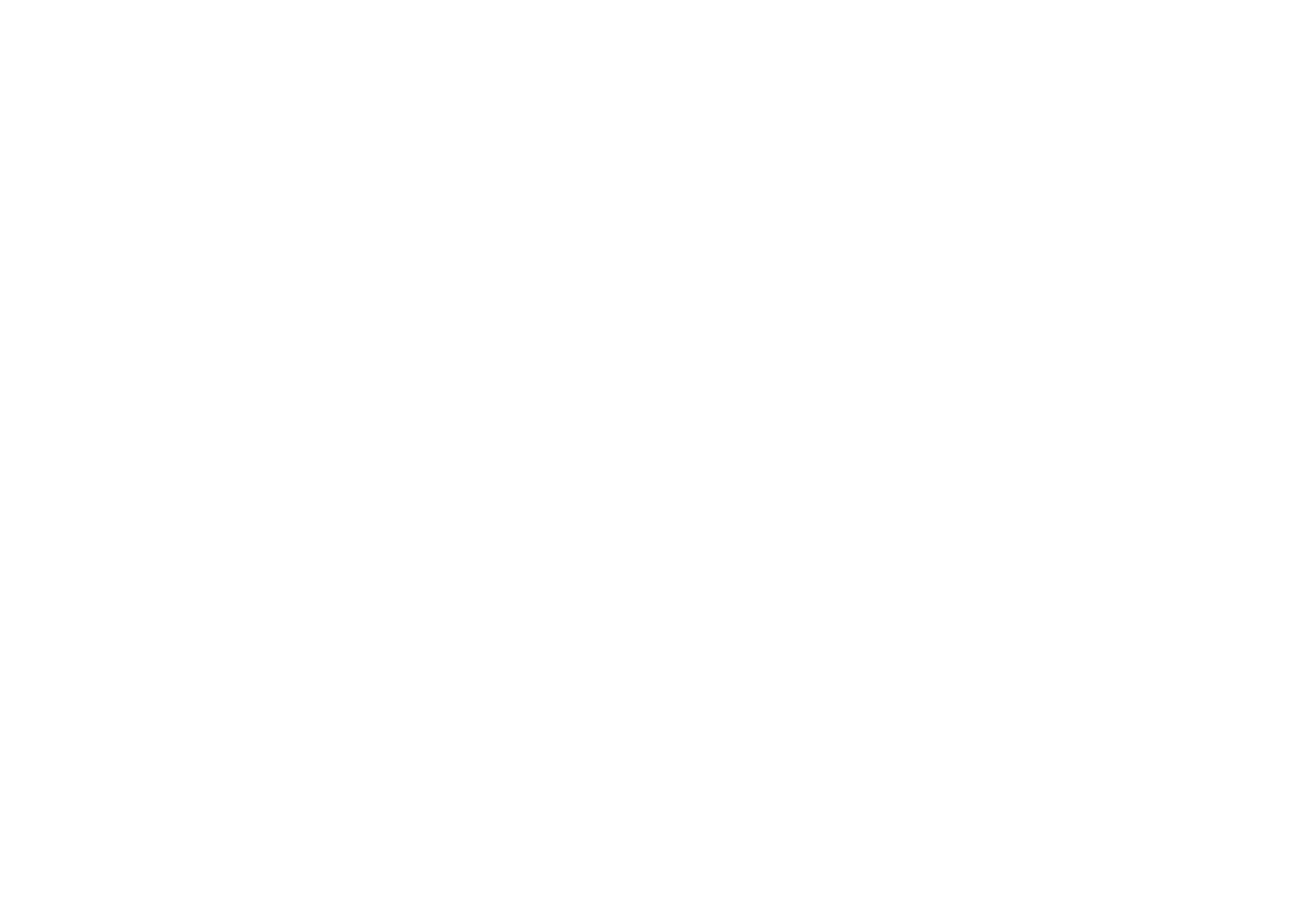
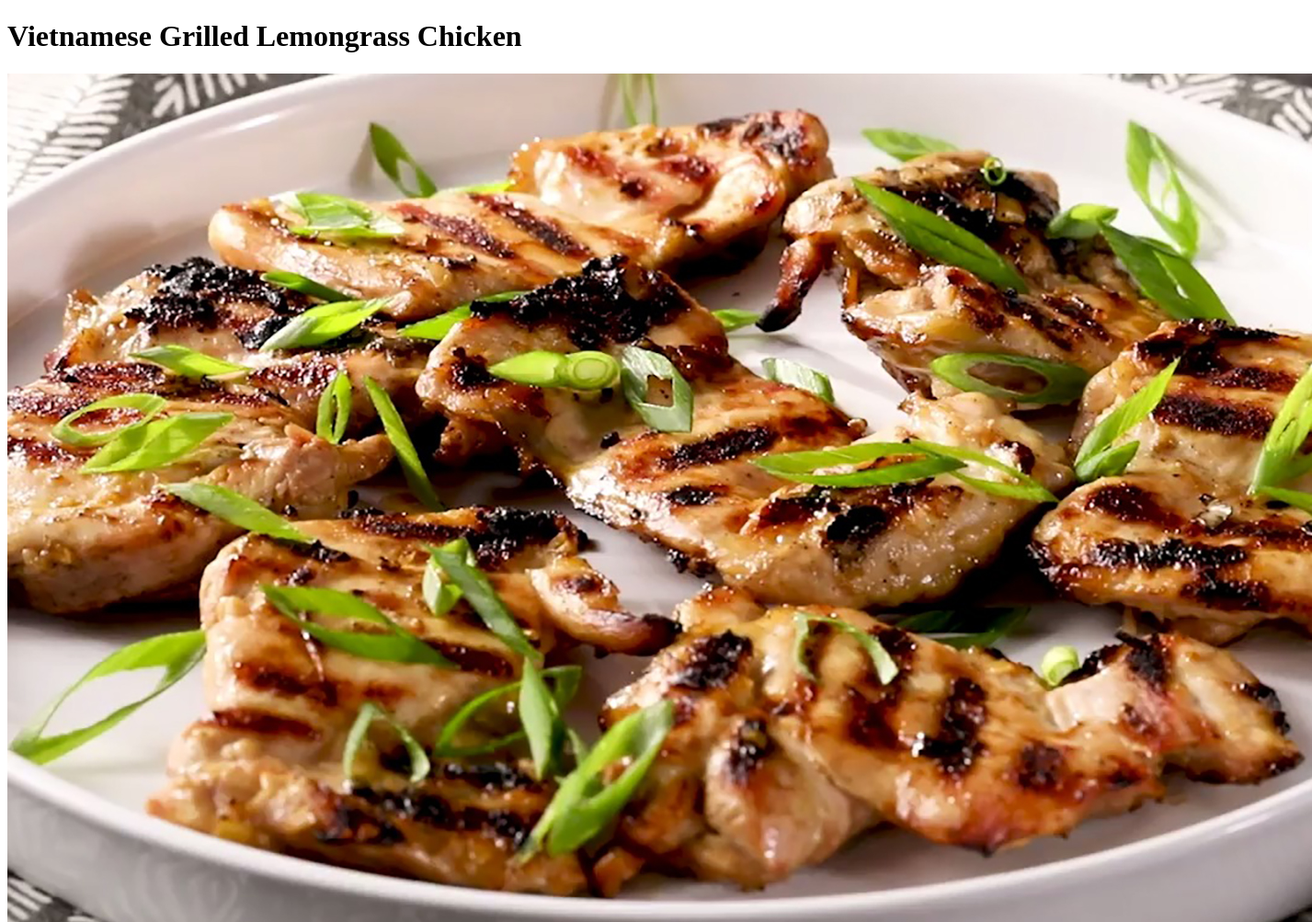
Before and after one commit to kyungminkim1/odin-recipes, a plain HTML site: page recipes/lemongrass-chicken.html in a window 1280 px wide. Shown: the top 1003 px of the page at 92% size, 1427 px wide, since content can reach past the window. Before the commit the page ends 800 px from the top, so only its background shows below. Drawn offline with Linux system fonts and the light colour scheme.

Commit message:
Add image element for lemongrass-chicken

```diff
--- a/recipes/lemongrass-chicken.html
+++ b/recipes/lemongrass-chicken.html
@@ -5,6 +5,10 @@
         <title>Vietnamese Grilled Lemongrass Chicken</title>
     </head>
     <body>
+        <h1>Vietnamese Grilled Lemongrass Chicken</h1>
+
+        <img src="../images/lemongrass-chicken.jpeg" alt="Some juicy grilled chicken with lemongrass on top">
+
 
     </body>
 </html>
```
